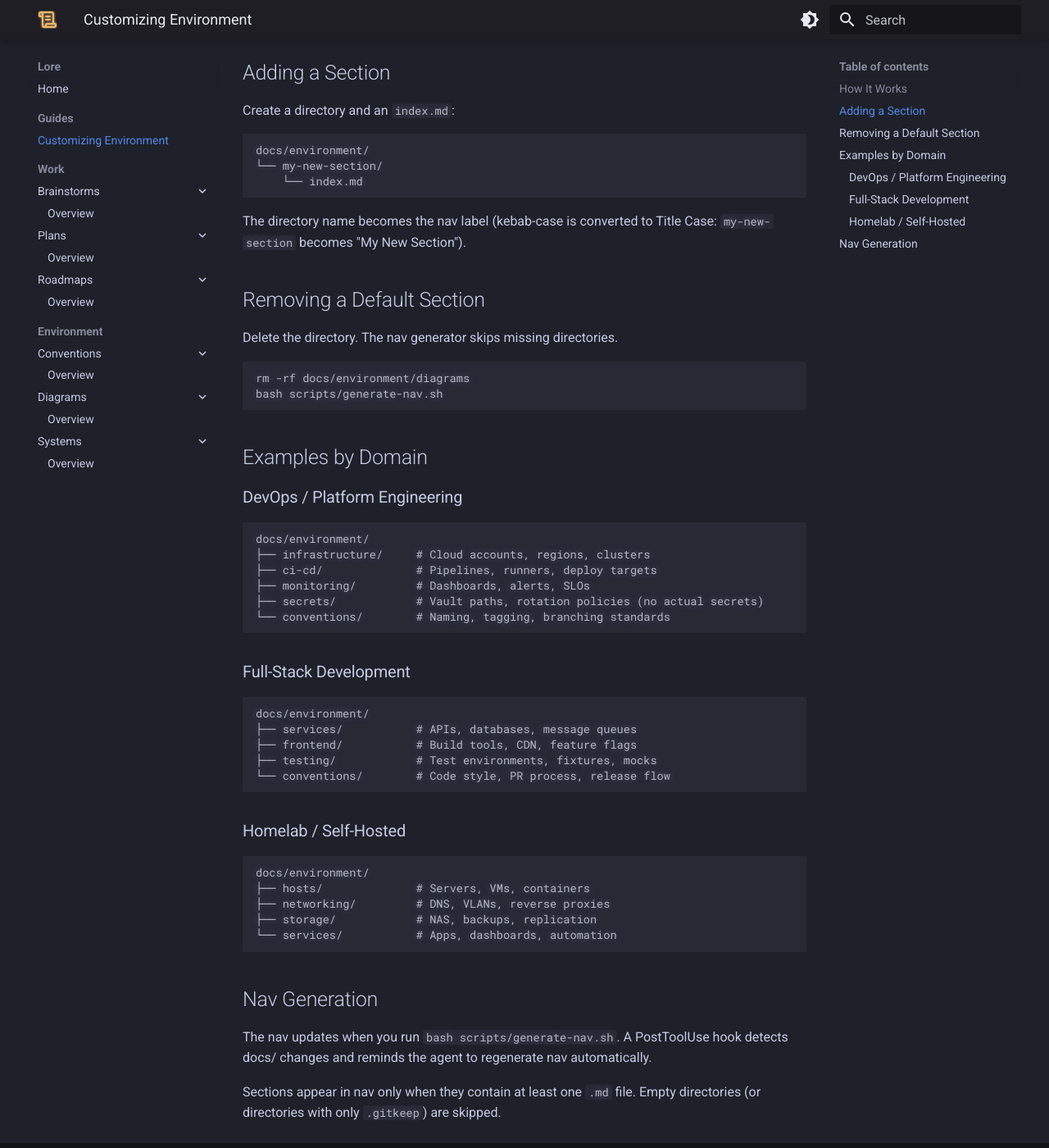
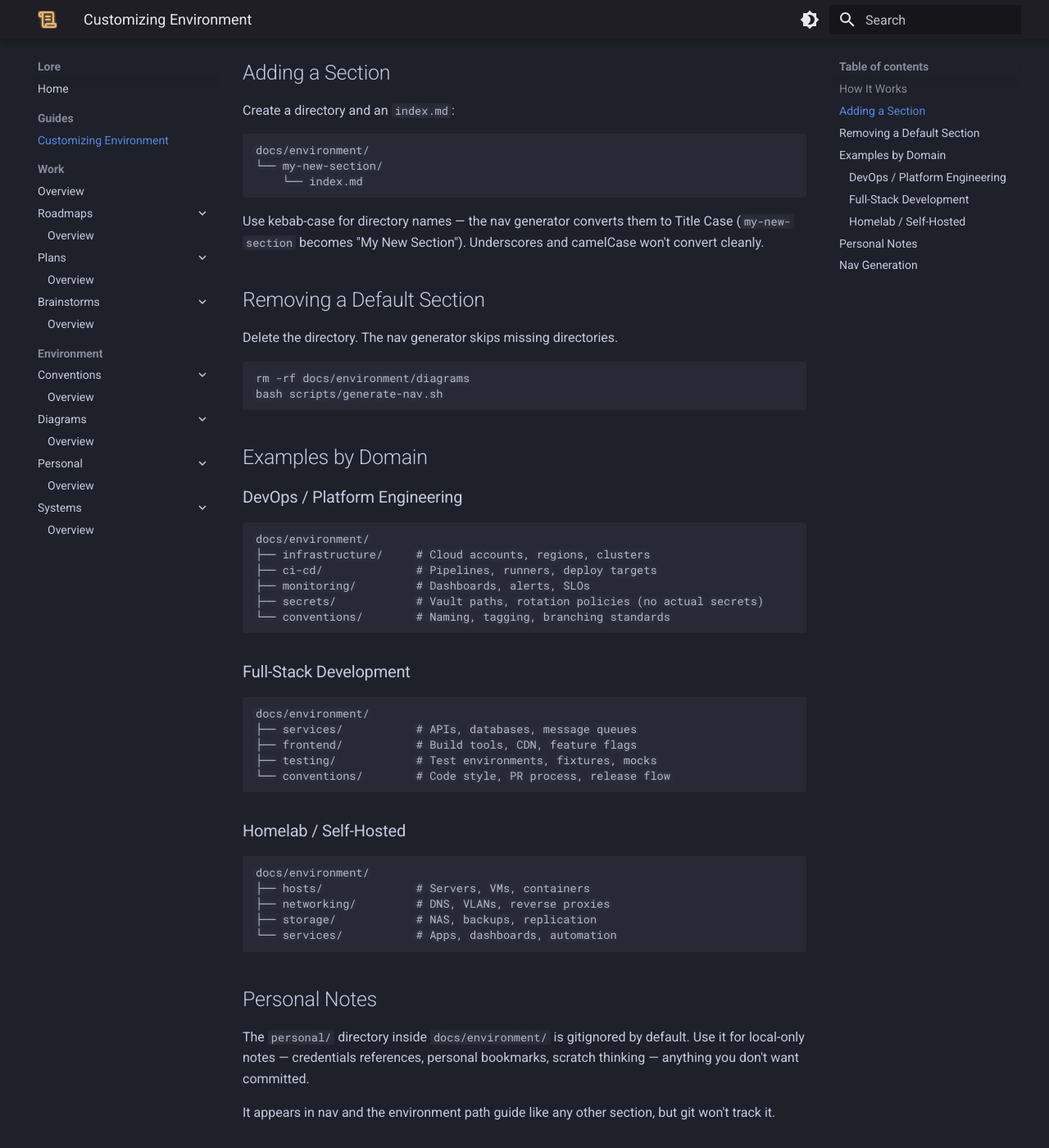
Before and after one commit to lorehq/lore, an MkDocs documentation site: the page built from docs/guides/customizing-environment.md, in a window 1280 px wide and 1400 px high, scrolled down 368 px. Shown: the whole window at 82% size. Built offline with MkDocs 1.6.1 and Material for MkDocs 9.7.7, drawn with Linux system fonts in a browser that asks for light colours.

Commit message:
Hardcode work nav order, add personal folder, auto-scaffold empty dirs
Work section now uses fixed order: Roadmaps > Plans > Brainstorms.
Work folder structure is framework-controlled — operators use skills
to create items, not manual file creation.

Environment section stays fully dynamic — operators add/remove/rename
subdirectories freely. Added personal/ folder (gitignored) for
local-only notes that still appear in nav and path guide.

Empty directories are auto-scaffolded: generate-nav.sh creates an
index.md with a title derived from the directory name. Users mkdir,
framework handles the rest.

Co-Authored-By: Claude Opus 4.6 <noreply@anthropic.com>

````diff
--- a/docs/guides/customizing-environment.md
+++ b/docs/guides/customizing-environment.md
@@ -16,7 +16,7 @@ docs/environment/
     └── index.md
 ```
 
-The directory name becomes the nav label (kebab-case is converted to Title Case: `my-new-section` becomes "My New Section").
+Use kebab-case for directory names — the nav generator converts them to Title Case (`my-new-section` becomes "My New Section"). Underscores and camelCase won't convert cleanly.
 
 ## Removing a Default Section
 
@@ -60,6 +60,12 @@ docs/environment/
 └── services/           # Apps, dashboards, automation
 ```
 
+## Personal Notes
+
+The `personal/` directory inside `docs/environment/` is gitignored by default. Use it for local-only notes — credentials references, personal bookmarks, scratch thinking — anything you don't want committed.
+
+It appears in nav and the environment path guide like any other section, but git won't track it.
+
 ## Nav Generation
 
 The nav updates when you run `bash scripts/generate-nav.sh`. A PostToolUse hook detects docs/ changes and reminds the agent to regenerate nav automatically.
--- a/mkdocs.yml
+++ b/mkdocs.yml
@@ -39,16 +39,19 @@ nav:
   - Guides:
       - Customizing Environment: guides/customizing-environment.md
   - Work:
+      - Overview: work/index.md
+      - Roadmaps:
+          - Overview: work/roadmaps/index.md
+      - Plans:
+          - Overview: work/plans/index.md
       - Brainstorms:
           - Overview: work/brainstorms/index.md
-      - Plans:
-          - Overview: work/plans/index.md
-      - Roadmaps:
-          - Overview: work/roadmaps/index.md
   - Environment:
       - Conventions:
           - Overview: environment/conventions/index.md
       - Diagrams:
           - Overview: environment/diagrams/index.md
+      - Personal:
+          - Overview: environment/personal/index.md
       - Systems:
           - Overview: environment/systems/index.md
````
Also changed, not shown: docs/environment/index.md (+2 -1 lines), 2 other files.
